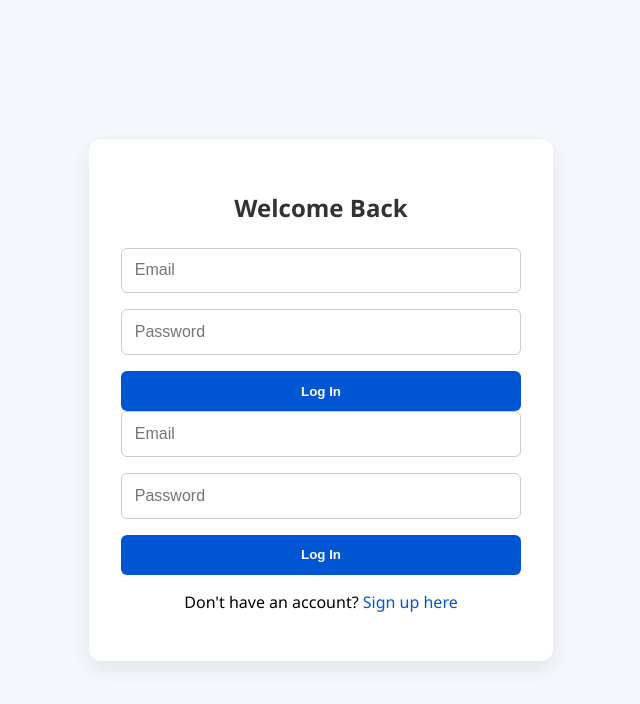
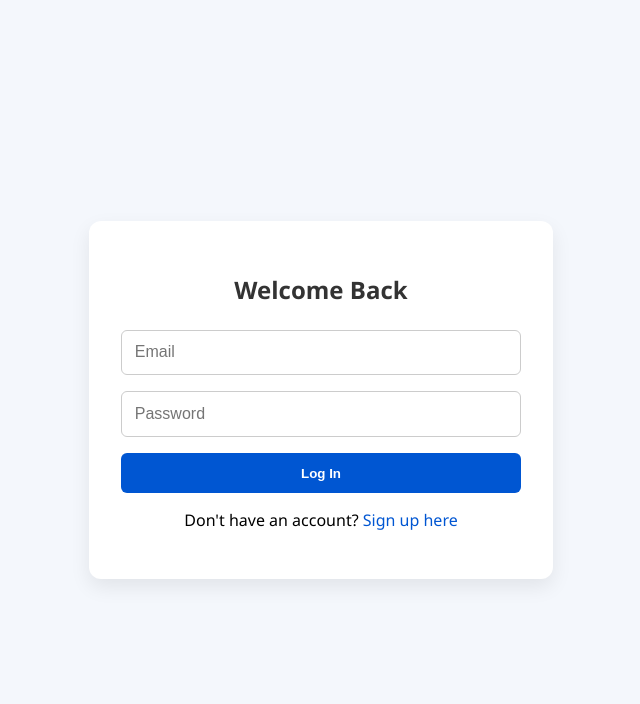
Before and after one commit to JoeC16/onfile-mvp, a Flask app: page /login in a window 1280 px wide. Shown: the top 704 px of the page, without its empty margins (319-959 px from the left). Run offline with Flask 3, Linux system fonts and the light colour scheme.

Commit message:
Update login.html

```diff
--- a/app/templates/login.html
+++ b/app/templates/login.html
@@ -81,11 +81,6 @@
     </div>
   {% endif %}
 {% endwith %}
-<form method="POST">
-  <input type="email" name="email" placeholder="Email" required />
-  <input type="password" name="password" placeholder="Password" required />
-  <button type="submit">Log In</button>
-</form>
 
     <form method="POST">
       <input type="email" name="email" placeholder="Email" required />
```
